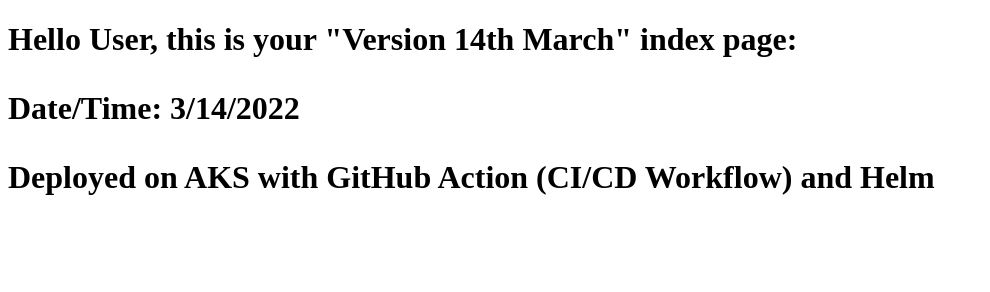
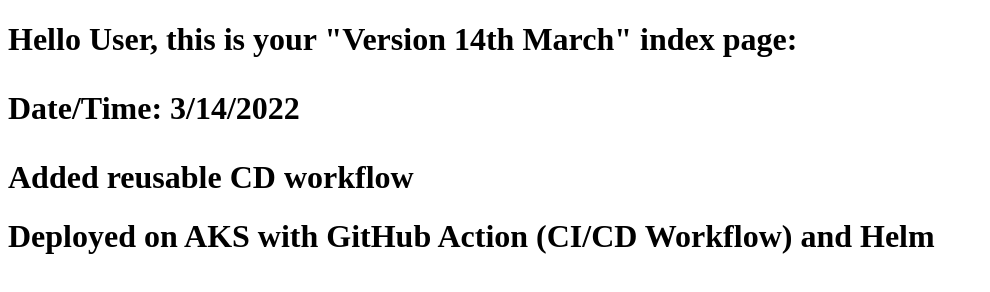
Before and after one commit to mehmetca-tr/demo-cd-wf-1, a plain HTML site: page index.html in a window 1280 px wide. Shown: the whole page, without its empty margins (0-990 px from the left). Drawn offline with Linux system fonts and the light colour scheme.

Commit message:
added reusable CD workflow

```diff
--- a/index.html
+++ b/index.html
@@ -13,6 +13,7 @@
             var dt=new Date();
             document.getElementById("datetime").innerHTML=dt.toLocaleDateString();
         </script></h1>
+        <h1>Added reusable CD workflow</h1>
         <h1>Deployed on AKS with GitHub Action (CI/CD Workflow) and Helm</h1>
     </body>
 </html>
```
Also changed, not shown: 2 other files.
